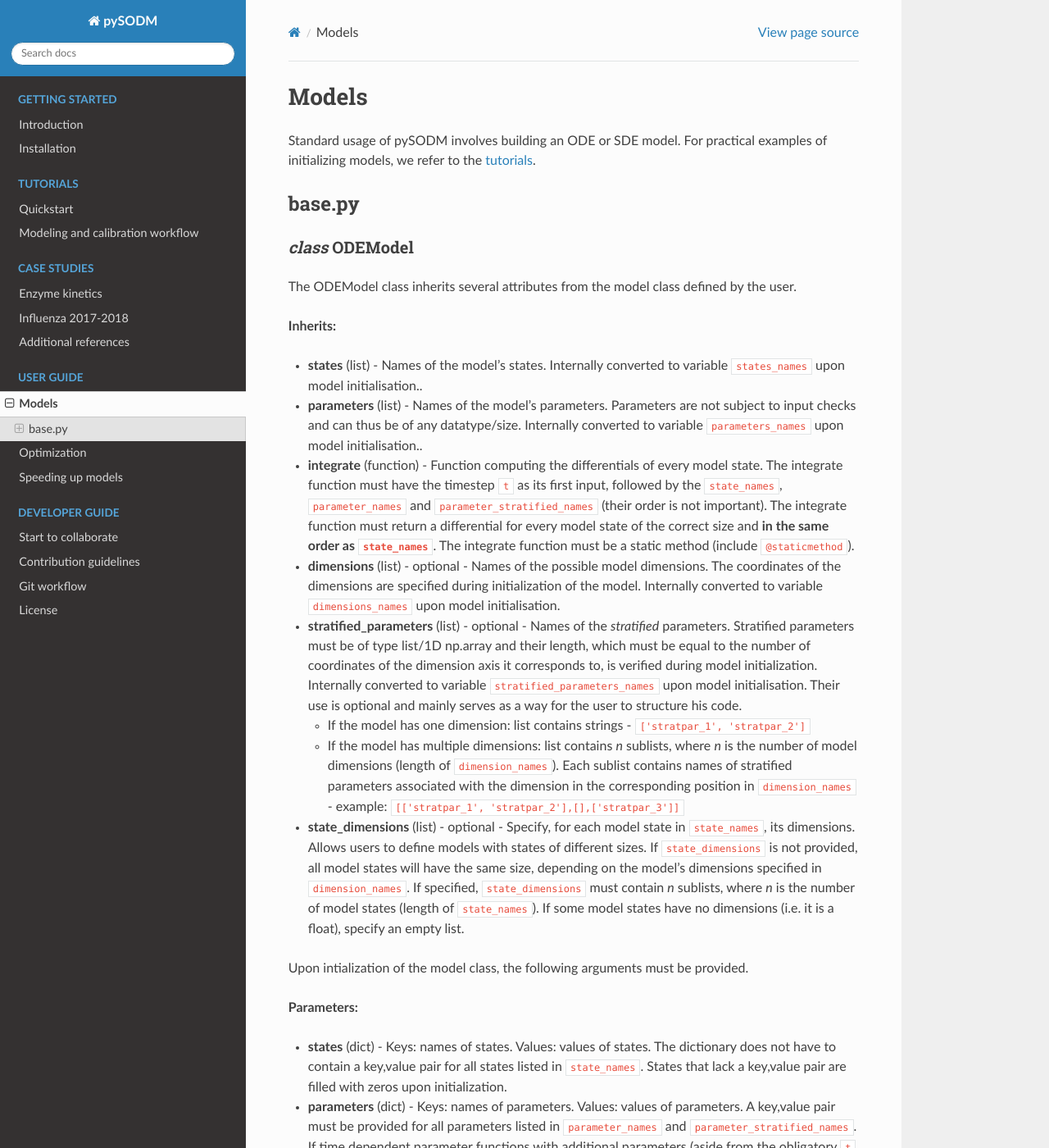
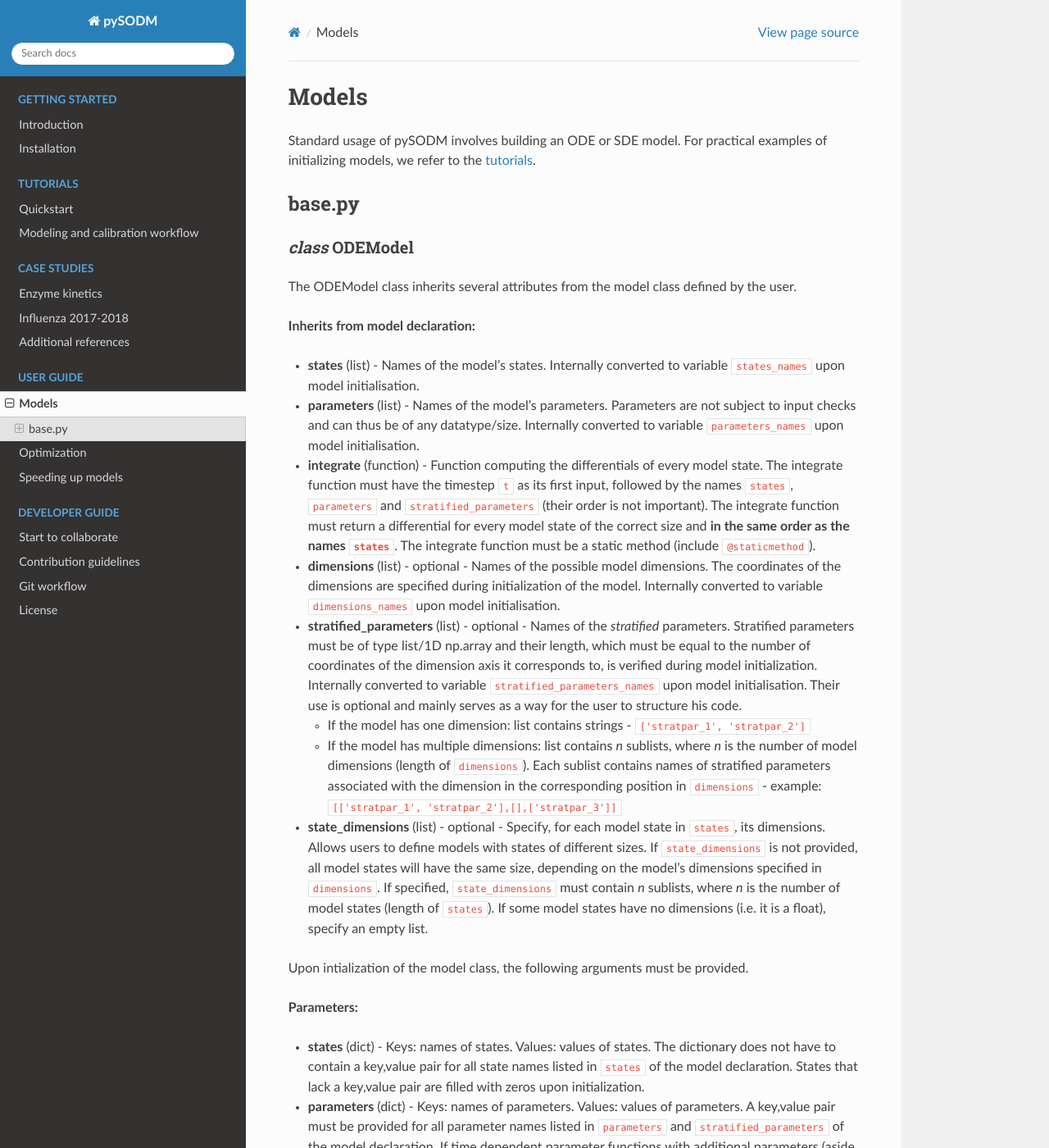
Before and after one commit to twallema/pySODM, a Sphinx documentation site: the page built from docs/models.md, in a window 1280 px wide and 1400 px high. Shown: the whole window at 82% size. Built offline with Sphinx 7.4.7 and the Read the Docs theme 2.0.0, drawn with Linux system fonts in a browser that asks for light colours; some of the changed text lies outside the part shown.

Commit message:
model description

```diff
--- a/docs/models.md
+++ b/docs/models.md
@@ -8,24 +8,24 @@ Standard usage of pySODM involves building an ODE or SDE model. For practical ex
 
 The ODEModel class inherits several attributes from the model class defined by the user.
 
-**Inherits:**
+**Inherits from model declaration:**
 
-* **states** (list) - Names of the model's states. Internally converted to variable `states_names` upon model initialisation..
-* **parameters** (list) - Names of the model's parameters. Parameters are not subject to input checks and can thus be of any datatype/size. Internally converted to variable `parameters_names` upon model initialisation..
-* **integrate** (function) - Function computing the differentials of every model state. The integrate function must have the timestep `t` as its first input, followed by the `state_names`, `parameter_names` and `parameter_stratified_names` (their order is not important). The integrate function must return a differential for every model state of the correct size and **in the same order as `state_names`**. The integrate function must be a static method (include `@staticmethod`).
+* **states** (list) - Names of the model's states. Internally converted to variable `states_names` upon model initialisation.
+* **parameters** (list) - Names of the model's parameters. Parameters are not subject to input checks and can thus be of any datatype/size. Internally converted to variable `parameters_names` upon model initialisation.
+* **integrate** (function) - Function computing the differentials of every model state. The integrate function must have the timestep `t` as its first input, followed by the names `states`, `parameters` and `stratified_parameters` (their order is not important). The integrate function must return a differential for every model state of the correct size and **in the same order as the names `states`**. The integrate function must be a static method (include `@staticmethod`).
 * **dimensions** (list) - optional - Names of the possible model dimensions. The coordinates of the dimensions are specified during initialization of the model. Internally converted to variable `dimensions_names` upon model initialisation.
 * **stratified_parameters** (list) - optional - Names of the *stratified* parameters. Stratified parameters must be of type list/1D np.array and their length, which must be equal to the number of coordinates of the dimension axis it corresponds to, is verified during model initialization. Internally converted to variable `stratified_parameters_names` upon model initialisation. Their use is optional and mainly serves as a way for the user to structure his code.
     * If the model has one dimension: list contains strings - `['stratpar_1', 'stratpar_2']`
-    * If the model has multiple dimensions: list contains *n* sublists, where *n* is the number of model dimensions (length of `dimension_names`). Each sublist contains names of stratified parameters associated with the dimension in the corresponding position in `dimension_names` - example: `[['stratpar_1', 'stratpar_2'],[],['stratpar_3']]`
-* **state_dimensions** (list) - optional - Specify, for each model state in `state_names`, its dimensions. Allows users to define models with states of different sizes. If `state_dimensions` is not provided, all model states will have the same size, depending on the model's dimensions specified in `dimension_names`. If specified, `state_dimensions` must contain *n* sublists, where *n* is the number of model states (length of `state_names`). If some model states have no dimensions (i.e. it is a float), specify an empty list.
+    * If the model has multiple dimensions: list contains *n* sublists, where *n* is the number of model dimensions (length of `dimensions`). Each sublist contains names of stratified parameters associated with the dimension in the corresponding position in `dimensions` - example: `[['stratpar_1', 'stratpar_2'],[],['stratpar_3']]`
+* **state_dimensions** (list) - optional - Specify, for each model state in `states`, its dimensions. Allows users to define models with states of different sizes. If `state_dimensions` is not provided, all model states will have the same size, depending on the model's dimensions specified in `dimensions`. If specified, `state_dimensions` must contain *n* sublists, where *n* is the number of model states (length of `states`). If some model states have no dimensions (i.e. it is a float), specify an empty list.
 
 Upon intialization of the model class, the following arguments must be provided.
 
 **Parameters:**
 
-* **states** (dict) - Keys: names of states. Values: values of states. The dictionary does not have to contain a key,value pair for all states listed in `state_names`. States that lack a key,value pair are filled with zeros upon initialization.
-* **parameters** (dict) - Keys: names of parameters. Values: values of parameters. A key,value pair must be provided for all parameters listed in `parameter_names` and `parameter_stratified_names`. If time dependent parameter functions with additional parameters (aside from the obligatory `t`, `states`, `params`) are used, these parameters must be included as well.
-* **coordinates** (dict) - optional - Keys: names of dimensions (`dimension_names`). Values: desired coordinates for the dimension axis. Values provided here become the dimension's coordinates in the `xarray` Dataset.
+* **states** (dict) - Keys: names of states. Values: values of states. The dictionary does not have to contain a key,value pair for all state names listed in `states` of the model declaration. States that lack a key,value pair are filled with zeros upon initialization.
+* **parameters** (dict) - Keys: names of parameters. Values: values of parameters. A key,value pair must be provided for all parameter names listed in `parameters` and `stratified_parameters` of the model declaration. If time dependent parameter functions with additional parameters (aside from the obligatory `t`, `states`, `params`) are used, these parameters must be included as well.
+* **coordinates** (dict) - optional - Keys: names of dimensions (`dimensions`). Values: desired coordinates for the dimension axis. Values provided here become the dimension's coordinates in the `xarray` Dataset.
 * **time_dependent_parameters** (dict) - optional - Keys: name of the model parameter the time-dependent parameter function should be applied to. Must be a valid model parameter. Values: time-dependent parameter function. Time-dependent parameter functions must have `t` (simulation timestep), `states` (model states at timestep `t`) and `params` (model parameters dictionary) as the first three arguments.
 
 **Methods:**
@@ -55,25 +55,25 @@ Upon intialization of the model class, the following arguments must be provided.
 
 The SDEModel class inherits several attributes from the model class defined by the user.
 
-**Inherits:**
+**Inherits from model declaration:**
 
 * **states** (list) - Names of the model's states. Internally converted to variable `states_names` upon model initialisation.
 * **parameters** (list) - Names of the model's parameters. Parameters are not subject to input checks and can thus be of any datatype/size. Internally converted to variable `parameters_names` upon model initialisation.
-* **compute_rates** (function) - Function returning the rates of transitioning between the model states. `compute_rates()` must have the timestep `t` as its first input, followed by the `state_names`, `parameter_names` and the `parameter_stratified_names` (their order is not important). `compute_rates()` must be a static method (include `@staticmethod`). The output of `compute_rates()` must be a dictionary. Its keys must be valid model states, a rate is only needed for the states undergoing a transitioning. The corresponding values must be a list containing the rates of the possible transitionings of the state. In this way, a model state can have multiple transitionings.
+* **compute_rates** (function) - Function returning the rates of transitioning between the model states. `compute_rates()` must have the timestep `t` as its first input, followed by the names `states`, `parameters` and `stratified_parameters` (their order is not important). `compute_rates()` must be a static method (include `@staticmethod`). The output of `compute_rates()` must be a dictionary. Its keys must be valid model states, a rate is only needed for the states undergoing a transitioning. The corresponding values must be a list containing the rates of the possible transitionings of the state. In this way, a model state can have multiple transitionings.
 * **apply_transitionings** (function) - Function to update the states with the number of drawn transitionings. `apply_transitionings()` must have the timestep `t` as its first input, followed by the solver timestep `tau`, follwed by the dictionary containing the transitionings `transitionings`, then followed by the model states and parameters similarily to `compute_rates()`.
 * **dimensions** (list) - optional - Names of the possible model dimensions. The coordinates of the dimensions are specified during initialization of the model. Internally converted to variable `dimensions_names` upon model initialisation.
 * **stratified_parameters** (list) - optional - Names of the *stratified* parameters. Stratified parameters must be of type list/1D np.array and their length, which must be equal to the number of coordinates of the dimension axis it corresponds to, is verified during model initialization. Internally converted to variable `stratified_parameters_names` upon model initialisation. Their use is optional and mainly serves as a way for the user to structure his code.
     * If the model has one dimension: list contains strings - `['stratpar_1', 'stratpar_2']`
-    * If the model has multiple dimensions: list contains *n* sublists, where *n* is the number of model dimensions (length of `dimension_names`). Each sublist contains names of stratified parameters associated with the dimension in the corresponding position in `dimension_names` - example: `[['stratpar_1', 'stratpar_2'],[],['stratpar_3']]`
-* **state_dimensions** (list) - optional - Specify, for each model state in `state_names`, its dimensions. Allows users to define models with states of different sizes. If `state_dimensions` is not provided, all model states will have the same size, depending on the model's dimensions specified in `dimension_names`. If specified, `state_dimensions` must contain *n* sublists, where *n* is the number of model states (length of `state_names`). If some model states have no dimensions (i.e. it is a float), specify an empty list.
+    * If the model has multiple dimensions: list contains *n* sublists, where *n* is the number of model dimensions (length of `dimensions`). Each sublist contains names of stratified parameters associated with the dimension in the corresponding position in `dimensions` - example: `[['stratpar_1', 'stratpar_2'],[],['stratpar_3']]`
+* **state_dimensions** (list) - optional - Specify, for each model state name in `states`, its dimensions. Allows users to define models with states of different sizes. If `state_dimensions` is not provided, all model states will have the same size, depending on the model's dimensions specified in `dimensions`. If specified, `state_dimensions` must contain *n* sublists, where *n* is the number of model states (length of `states`). If some model states have no dimensions (i.e. it is a float), specify an empty list.
 
 Upon intialization of the model class, the following arguments must be provided.
 
 **Parameters:**
 
-* **states** (dict) - Keys: names of states. Values: values of states. The dictionary does not have to contain a key,value pair for all states listed in `state_names`. States that lack a key,value pair are filled with zeros upon initialization.
-* **parameters** (dict) - Keys: names of parameters. Values: values of parameters. A key,value pair must be provided for all parameters listed in `parameter_names` and `parameter_stratified_names`. If time dependent parameter functions with additional parameters (aside from the obligatory `t`, `states`, `params`) are used, these parameters must be included as well.
-* **coordinates** (dict) - optional - Keys: names of dimensions (`dimension_names`). Values: desired coordinates for the dimension axis. Values provided here become the dimension's coordinates in the `xarray` Dataset.
+* **states** (dict) - Keys: names of states. Values: values of states. The dictionary does not have to contain a key,value pair for all model state names listed in `states` of the model declaration. States that lack a key,value pair are filled with zeros upon initialization.
+* **parameters** (dict) - Keys: names of parameters. Values: values of parameters. A key,value pair must be provided for all parameter names listed in `parameters` and `stratified_parameters` of the model declaration. If time dependent parameter functions with additional parameters (aside from the obligatory `t`, `states`, `params`) are used, these parameters must be included as well.
+* **coordinates** (dict) - optional - Keys: names of dimensions (`dimensions`). Values: desired coordinates for the dimension axis. Values provided here become the dimension's coordinates in the `xarray` Dataset.
 * **time_dependent_parameters** (dict) - optional - Keys: name of the model parameter the time-dependent parameter function should be applied to. Must be a valid model parameter. Values: time-dependent parameter function. Time-dependent parameter functions must have `t` (simulation timestep), `states` (model states at timestep `t`) and `params` (model parameters dictionary) as the first three arguments.
 
 **Methods:**
```
